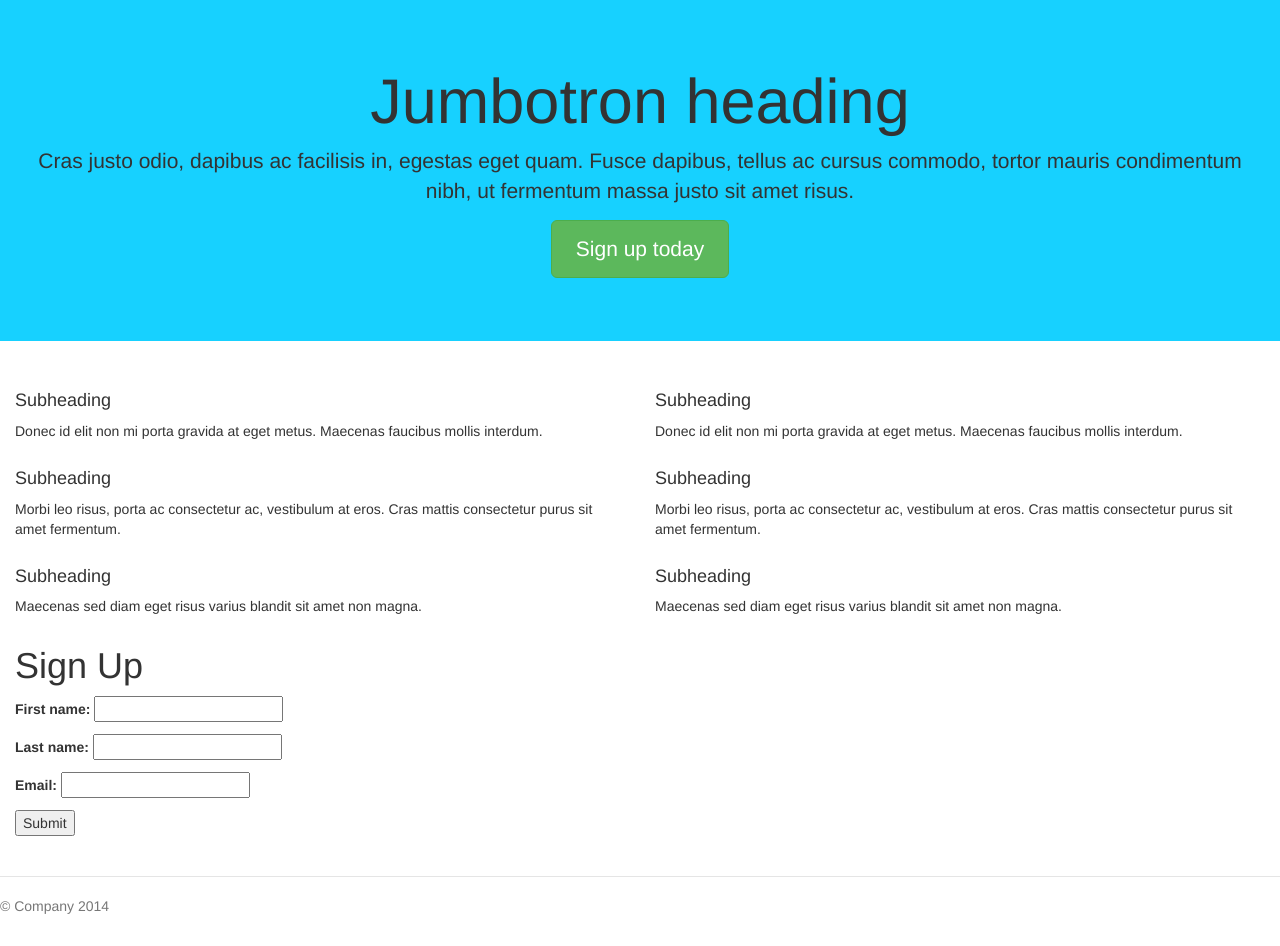
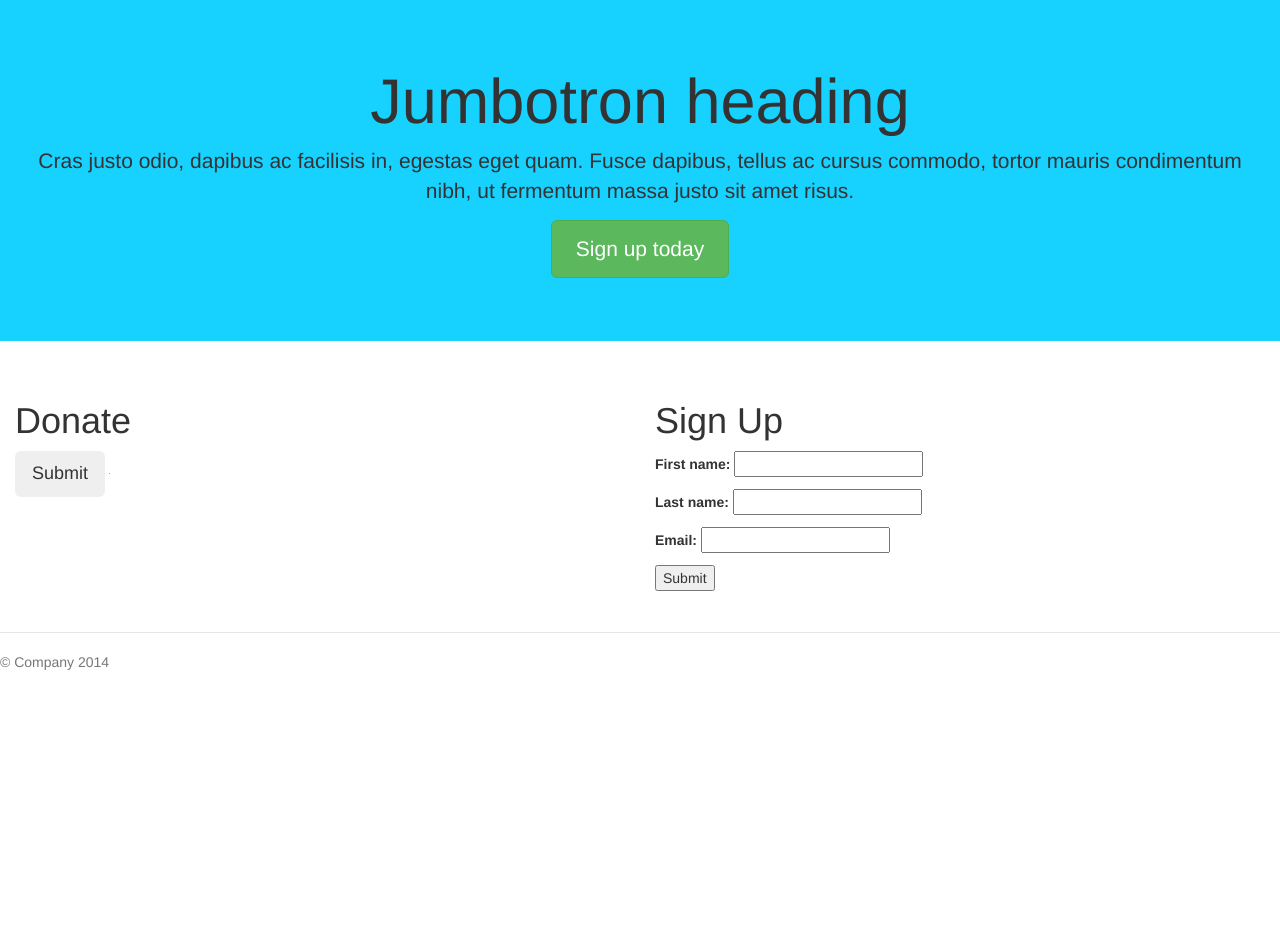
Before and after one commit to laurenelle/getnice, a Django app: template static/templates/signup.html in a window 1280 px wide. Shown: the part 71-1017 px from the top of the page. After the commit the page ends 741 px from the top, so only its background shows below. Run offline with Django 3.2, Linux system fonts and the light colour scheme; the template is opened without the code that fills it: values that come from a table or form of the project are taken from there, others are empty; parts of the project's set-up code (start-up, migrations or seed data) failed here and were passed over; some libraries are stand-ins or nearby versions.

Commit message:
adds paypal donate button

```diff
--- a/static/templates/signup.html
+++ b/static/templates/signup.html
@@ -9,31 +9,17 @@
 {% endblock %}
 
 {% block content %}
+<div class="col-lg-6">
+  <h1>Donate</h1>
+  <form action="https://www.paypal.com/cgi-bin/webscr" method="post" target="_top">
+    <input type="hidden" name="cmd" value="_s-xclick">
+    <input type='submit' class='btn btn-lg'>
+    <input type="hidden" name="hosted_button_id" value="CR7YR6GKVXXMY">
 
-<div class="col-lg-6">
-  <h4>Subheading</h4>
-  <p>Donec id elit non mi porta gravida at eget metus. Maecenas faucibus mollis interdum.</p>
-
-  <h4>Subheading</h4>
-  <p>Morbi leo risus, porta ac consectetur ac, vestibulum at eros. Cras mattis consectetur purus sit amet fermentum.</p>
-
-  <h4>Subheading</h4>
-  <p>Maecenas sed diam eget risus varius blandit sit amet non magna.</p>
-</div>
-
-<div class="col-lg-6">
-  <h4>Subheading</h4>
-  <p>Donec id elit non mi porta gravida at eget metus. Maecenas faucibus mollis interdum.</p>
-
-  <h4>Subheading</h4>
-  <p>Morbi leo risus, porta ac consectetur ac, vestibulum at eros. Cras mattis consectetur purus sit amet fermentum.</p>
-
-  <h4>Subheading</h4>
-  <p>Maecenas sed diam eget risus varius blandit sit amet non magna.</p>
+    <img alt="" border="0" src="https://www.paypalobjects.com/en_US/i/scr/pixel.gif" width="1" height="1">
+  </form>
 </div>
 <div class="col-lg-6">
-
-
   <h1>Sign Up</h1>
   <form method='POST' action=''> {% csrf_token %}
     {{ form.as_p}}
```
